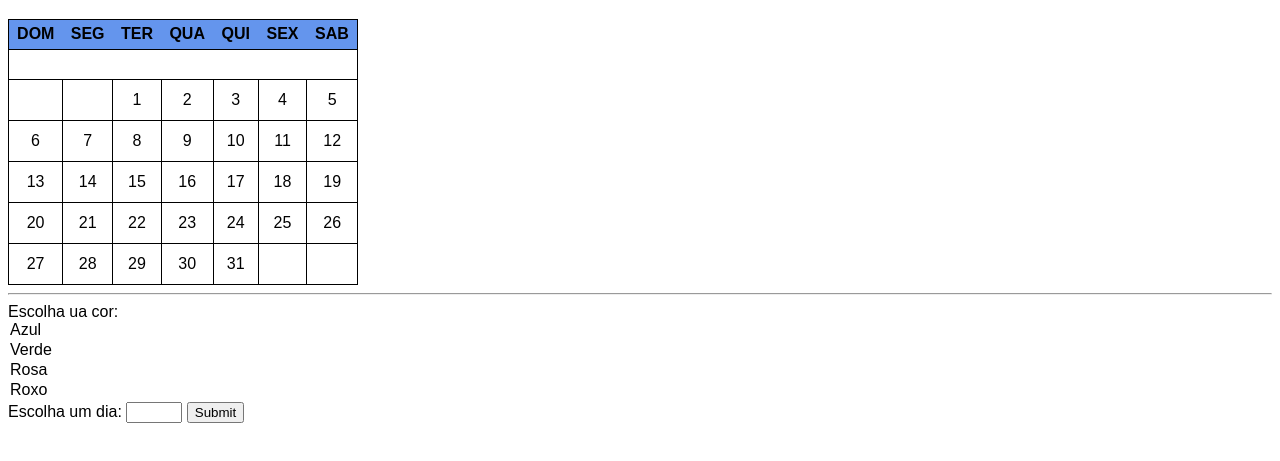
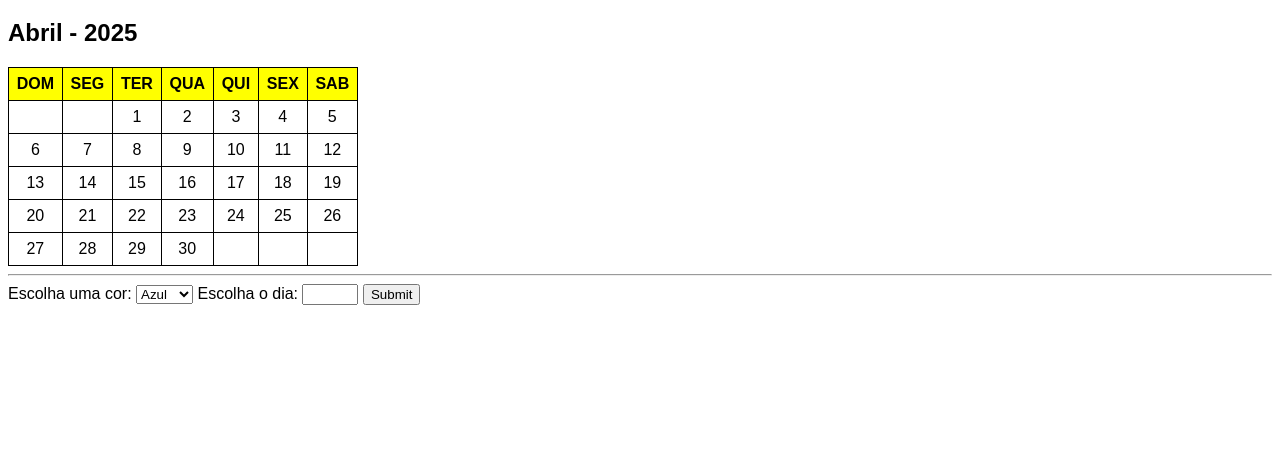
Before and after one commit to natieledpaula/Calendario-interativo, a plain HTML site: page index.html in a window 1280 px wide. Shown: the part 61-522 px from the top of the page. Drawn offline with Linux system fonts and the light colour scheme.

Commit message:
Arrumando parte do HTML, escolha de cores

```diff
--- a/index.html
+++ b/index.html
@@ -3,14 +3,13 @@
 <head>
     <meta charset="UTF-8">
     <meta name="viewport" content="width=device-width, initial-scale=1.0">
-    <title>Calendario</title>
+    <title>Calendario interativo</title>
     <link rel="stylesheet" href="style.css">
 </head>
 <body>
     <h1>Calendario Interativo</h1>
-
+    <h2>Abril - 2025</h2>
     <table class="calendar" id="calendar">
-        <!-- Cabeçalho de tabela -->
         <tr>
             <th>DOM</th>
             <th>SEG</th>
@@ -62,24 +61,25 @@
                 <td>28</td>
                 <td>29</td>
                 <td>30</td>
-                <td>31</td>
+                <td></td>
                 <td></td>
                 <td></td>
             </tr>
         </tr>
     </table>
-    <hr>
-    <label for="">Escolha ua cor:</label>
-    <section name="cor" id="color">
-        <option value="LightBlue">Azul</option>
-        <option value="PaleGreen">Verde</option>
-        <option value="LightPink">Rosa</option>
-        <option value="StateBlue">Roxo</option>
-    </section>
-    <label id="day">Escolha um dia:</label>
-    <input type="number" id="day" min="1" max="30" />
-    <input type="submit">
+    <hr/>
+    <label for="">Escolha uma cor:</label>
+    <select id="color">
+    <option value="LightBlue">Azul</option>
+    <option value="PaleGreen">Verde</option>
+    <option value="LightPink">Rosa</option>
+    <option value="SlateBlue">Roxo</option>
+    </select>
+    <label>Escolha o dia:</label>
+    <input type="number" min="1" max="30" id="day">
+    <!-- Importante para prova -->
+    <input type="submit" onclick="colorirDia()">
 
-    <script src="script.js"></script>
+    <script src="main.js"></script>
 </body>
 </html>
--- a/style.css
+++ b/style.css
@@ -2,15 +2,14 @@
     font-family: Arial, Helvetica, sans-serif;
 }
 
-.calendar, tr, td {
-    border: 1px solid black;
+.calendar, th, td {
+    border: 1px, solid black;
     border-collapse: collapse;
-    padding: 5px;
     text-align: center;
     width: 350px;
     height: 30px;
 }
 
 th {
-    background-color: cornflowerblue;
+    background-color: yellow;
 }
```
Also changed, not shown: 1 other file.
